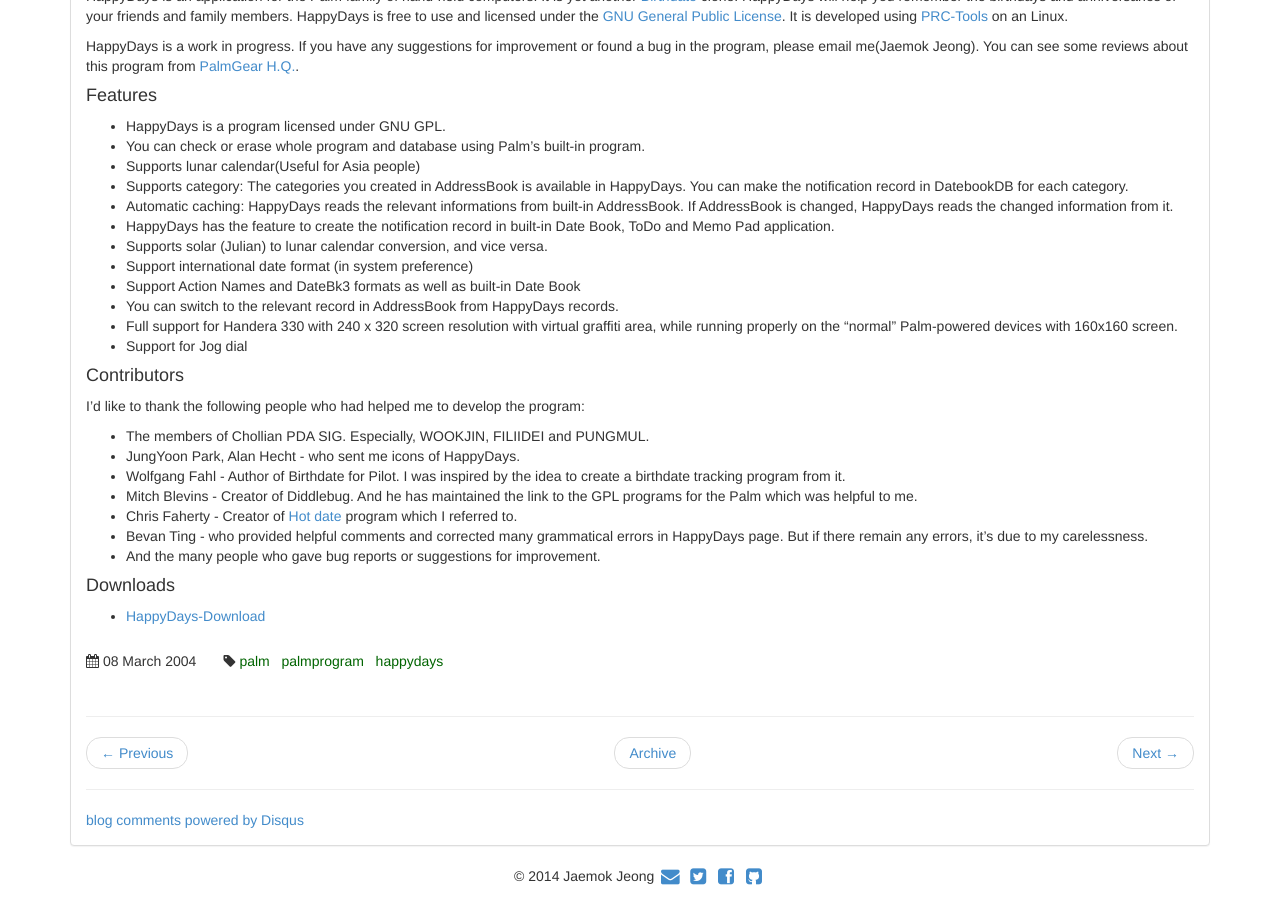
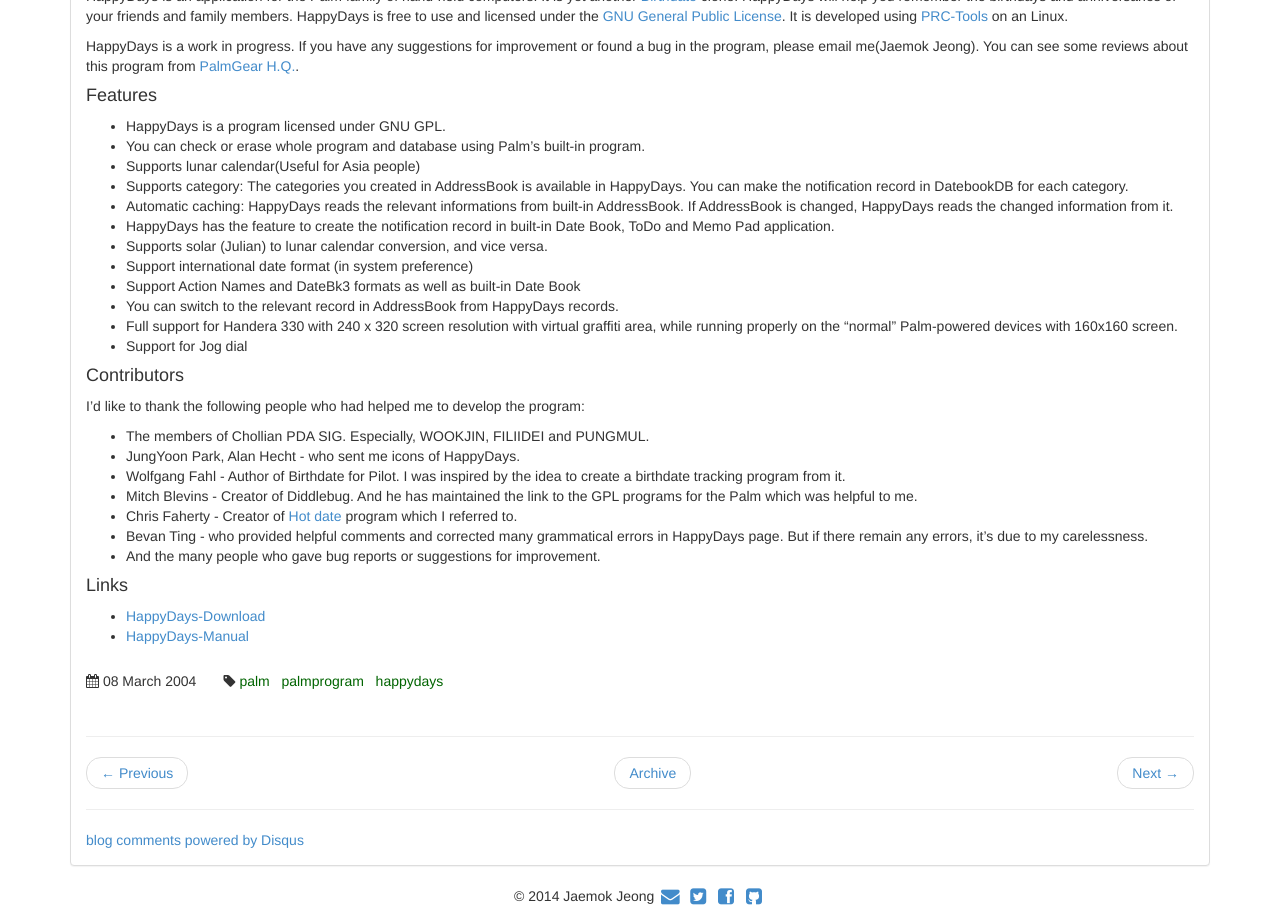
Before and after one commit to jmjeong/jmjeong-old.github.io, a Jekyll site: the page built from _posts/2004-03-08-HappyDays.md, in a window 1280 px wide, cut to the strip 512-1428 px from the top of the page. Built offline with Jekyll 4.4.1, drawn with Linux system fonts in a browser that asks for light colours; Markdown is read by kramdown in place of the engine named in the settings; comment, search, counter and statistics services are not loaded.

Commit message:
cross-ref

```diff
--- a/_posts/2004-03-08-HappyDays.md
+++ b/_posts/2004-03-08-HappyDays.md
@@ -46,6 +46,7 @@ I'd like to thank the following people who had helped me to develop the program:
 * Bevan Ting - who provided helpful comments and corrected many grammatical errors in HappyDays page. But if there remain any errors, it's due to my carelessness.
 * And the many people who gave bug reports or suggestions for improvement.
 
-#### Downloads
+#### Links
 
 - [HappyDays-Download]({% post_url 2004-03-08-HappyDays-Download %})
+- [HappyDays-Manual]({% post_url 2004-03-08-HappyDays-Manual %})
```
